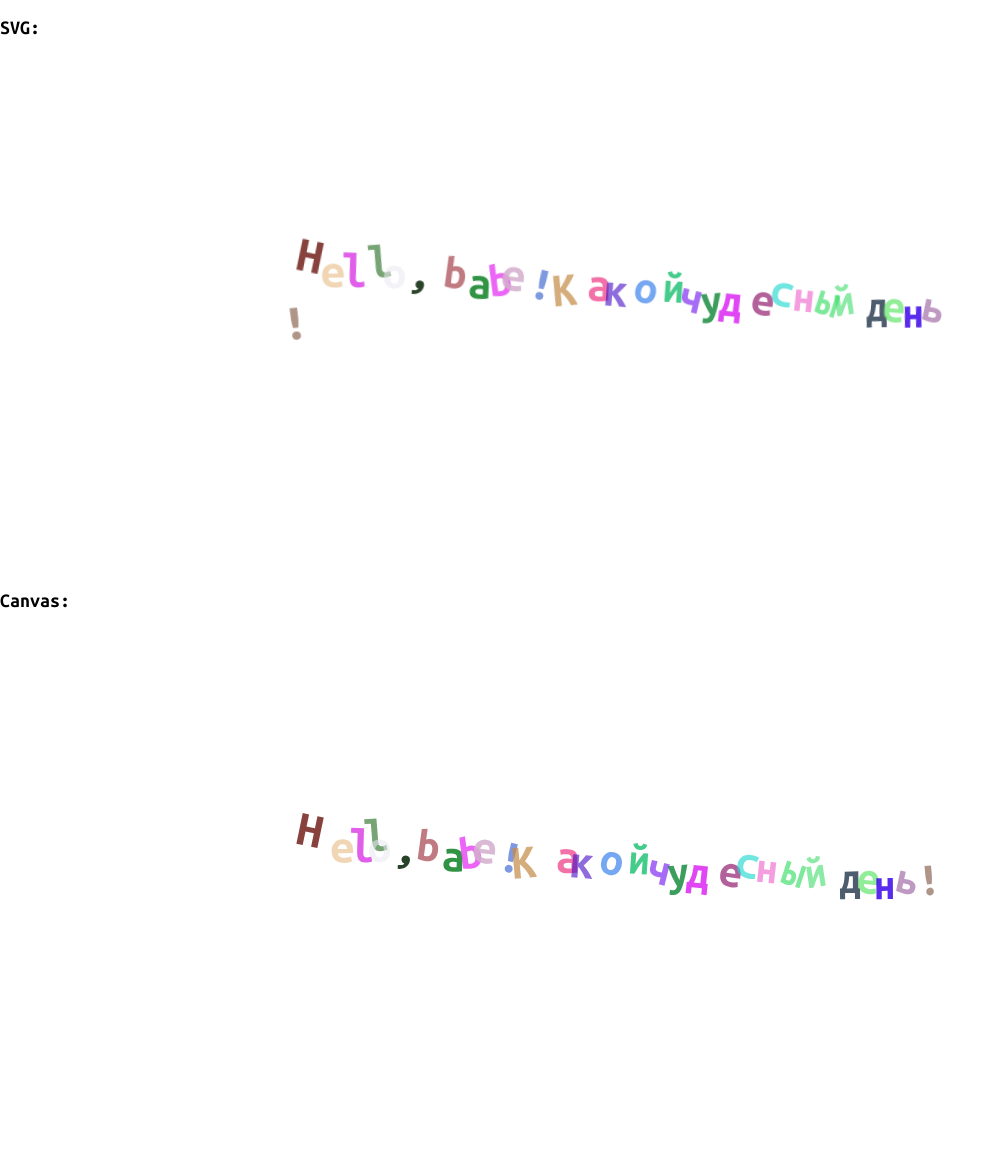
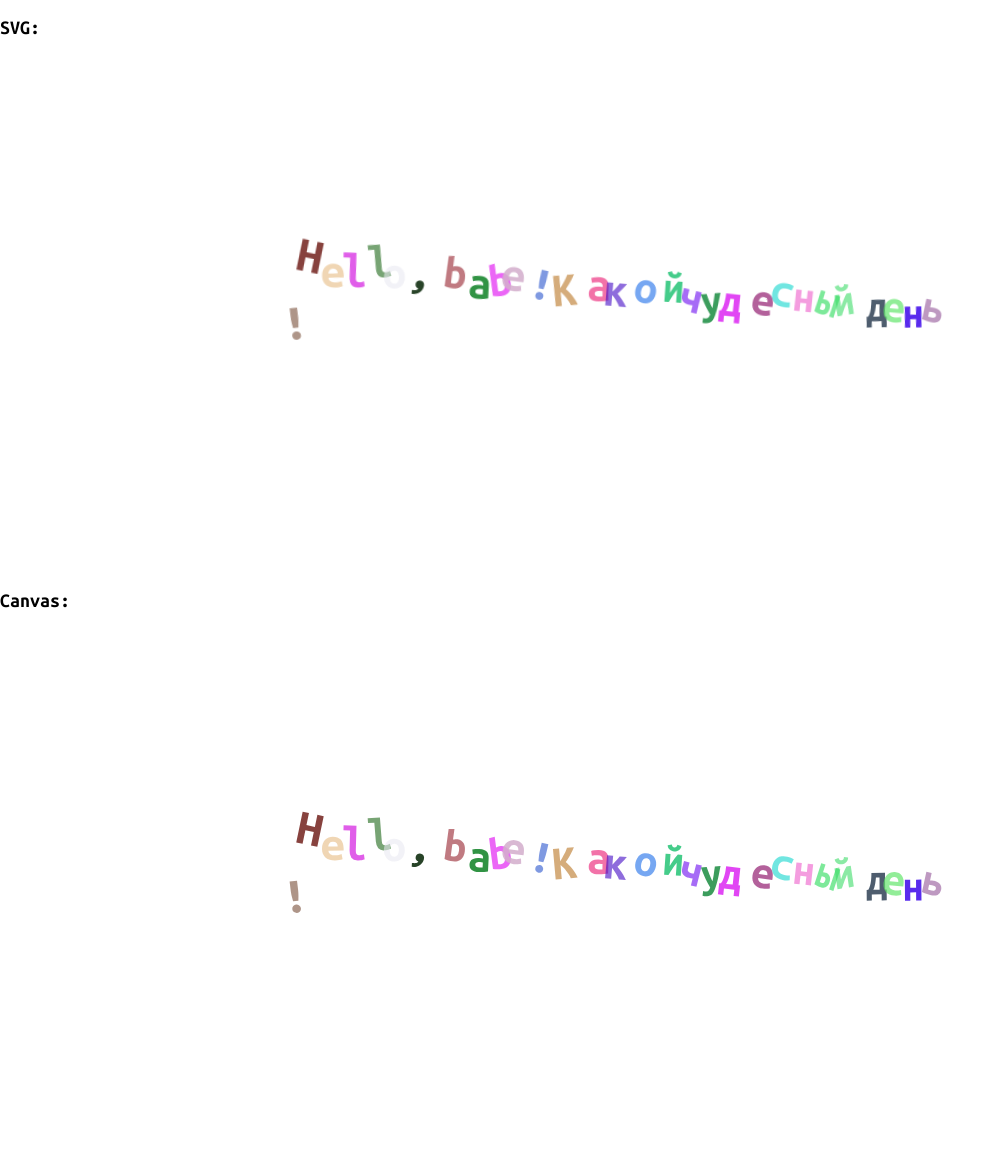
Before and after one commit to dzubape/textima, a website with bundled scripts: page debug.html in a window 1280 px wide. Shown: the whole page, without its empty margins (0-1005 px from the left). Before the commit the page ends 1105 px from the top, so only its background shows below. Built offline with nearby package versions, Linux system fonts and the light colour scheme.

Commit message:
* async style add bug fix

```diff
--- a/printer.js
+++ b/printer.js
@@ -4,6 +4,7 @@ import * as htmlToImage from './node_modules/html-to-image/es/index';
 //import './node_modules/html-to-image/dist/html-to-image.js';
 
 // var htmlToImage = await import('./node_modules/html-to-image/dist/html-to-image.js');
+
 
 const style = document.createElement('style');
 style.innerHTML = `
@@ -23,7 +24,6 @@ body {
 #tablet {
 
     padding: 200px 300px;
-    /* position: absolute; */
     display: inline-block;
 }
 
@@ -38,6 +38,10 @@ h2 {
 }
 `;
 document.head.appendChild(style);
+
+setTimeout(() => {
+
+
 
 let randomFromRange = (lower, upper) => Math.floor(Math.random() * (upper - lower)) + lower;
 let ranCol = () => randomFromRange(0, 255);
@@ -76,3 +80,5 @@ toCanvas(document.getElementById('tablet'))
 
     document.body.appendChild(canvas);
 });
+
+}, 100);
```
Also changed, not shown: debug.html (+0 -1 lines).
